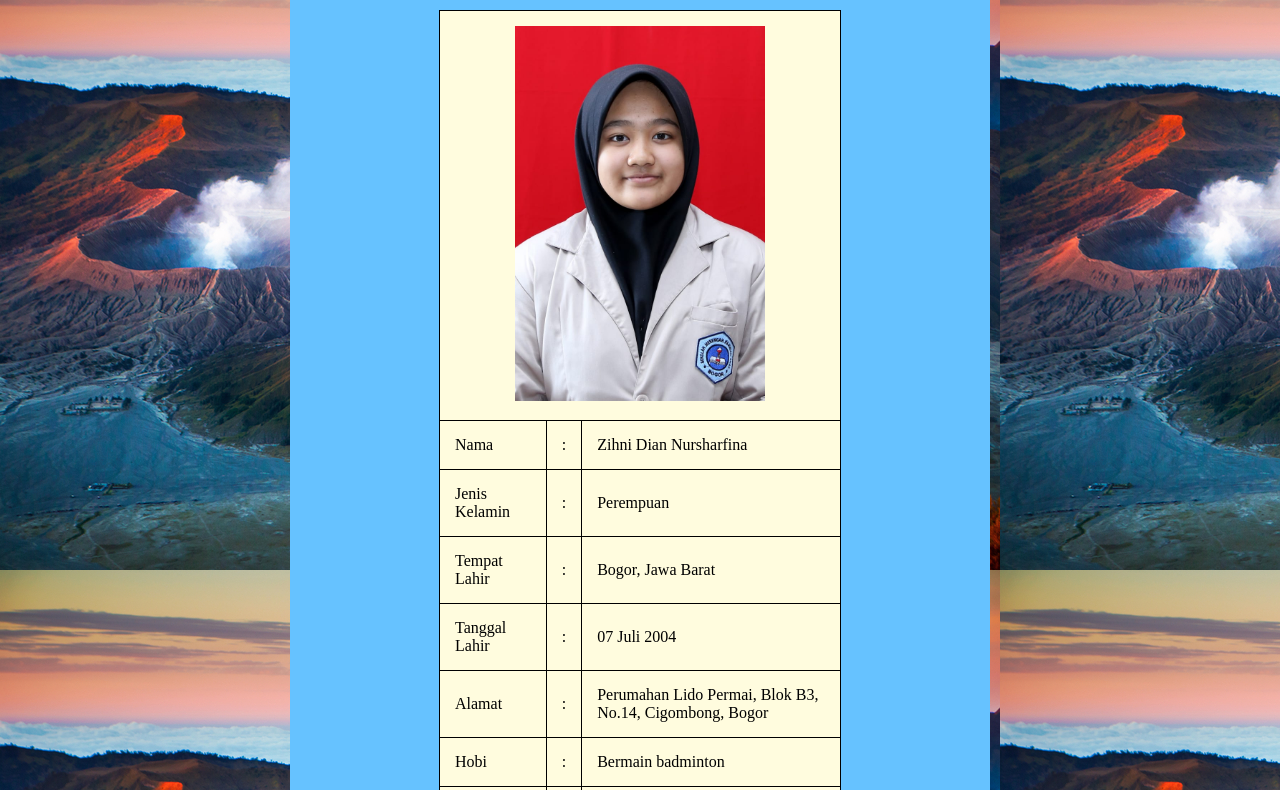
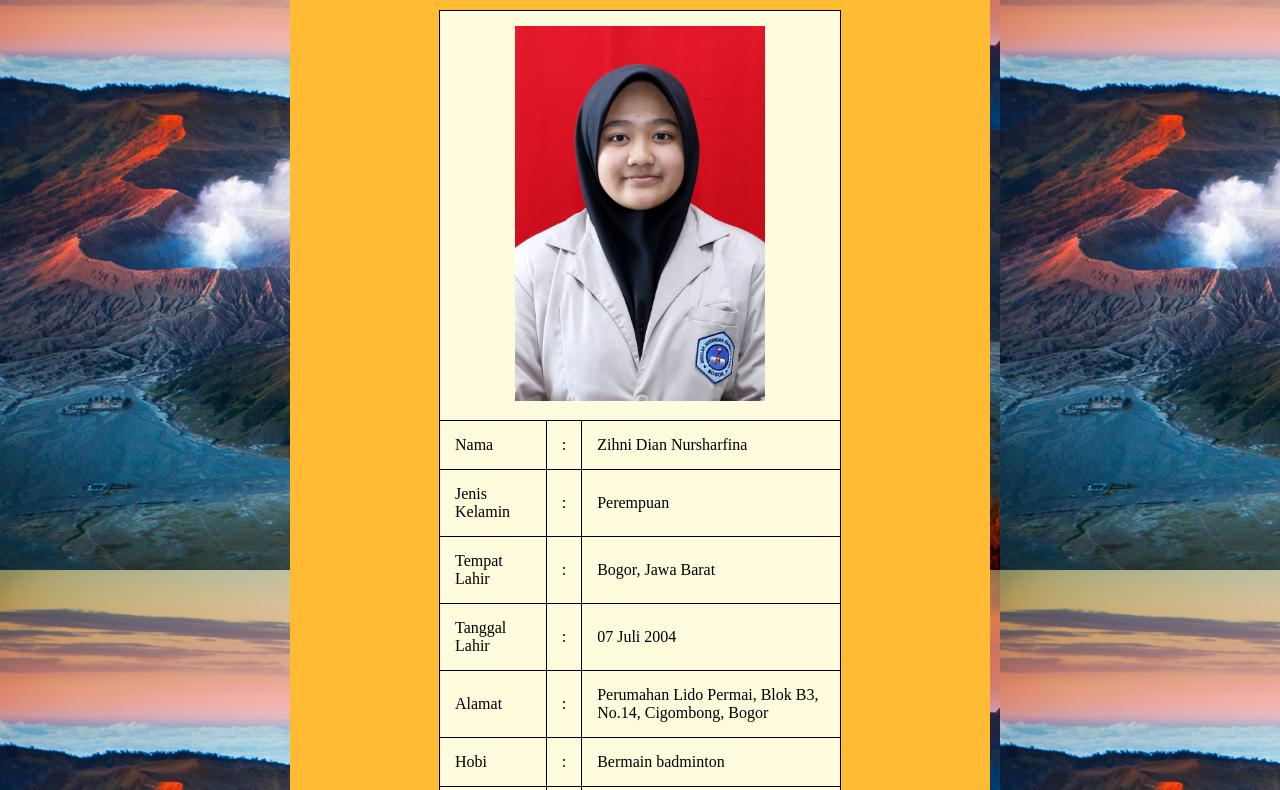
Before and after one commit to zihnidian/zihnidian.github.io, a plain HTML site: page biodata.html in a window 1280 px wide. Shown: the part 97-887 px from the top of the page. Drawn offline with Linux system fonts and the light colour scheme.

Commit message:
Update biodatastyle.css

```diff
--- a/biodatastyle.css
+++ b/biodatastyle.css
@@ -11,7 +11,7 @@ body {
 .background {
 	width: 700px;
 	margin: auto;
-	background-color: #66c2ff
+	background-color: #ffbb33
 }
 .isi {
 	padding: 15px
```
